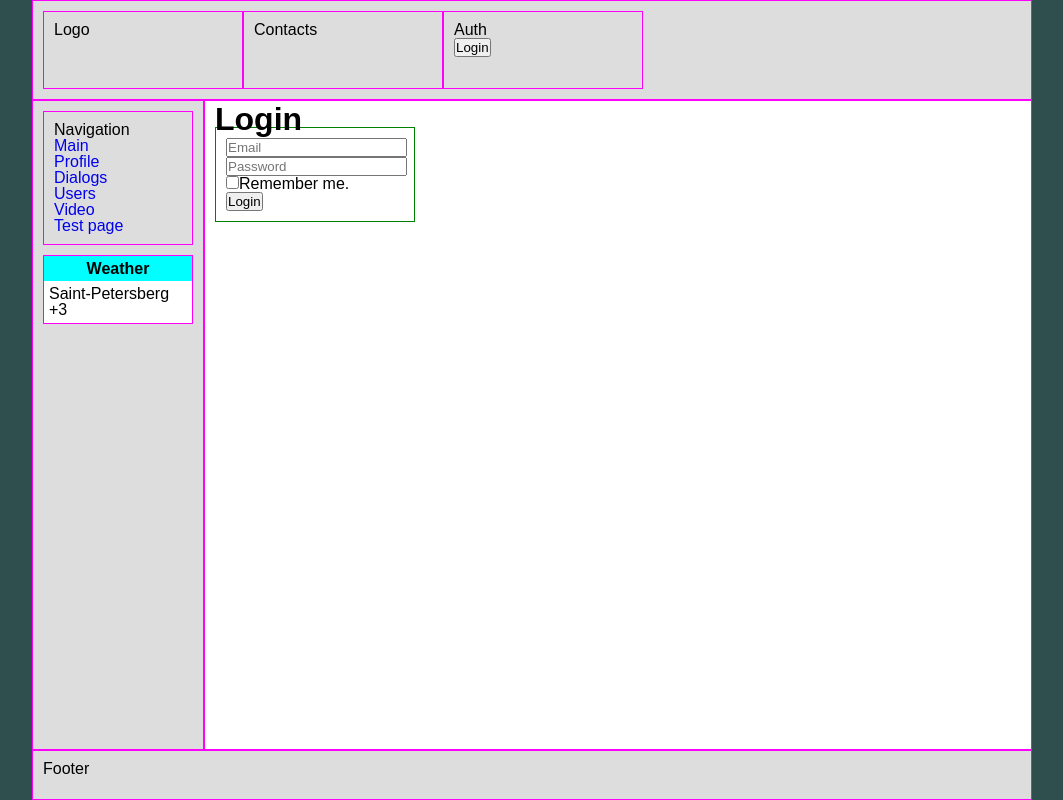
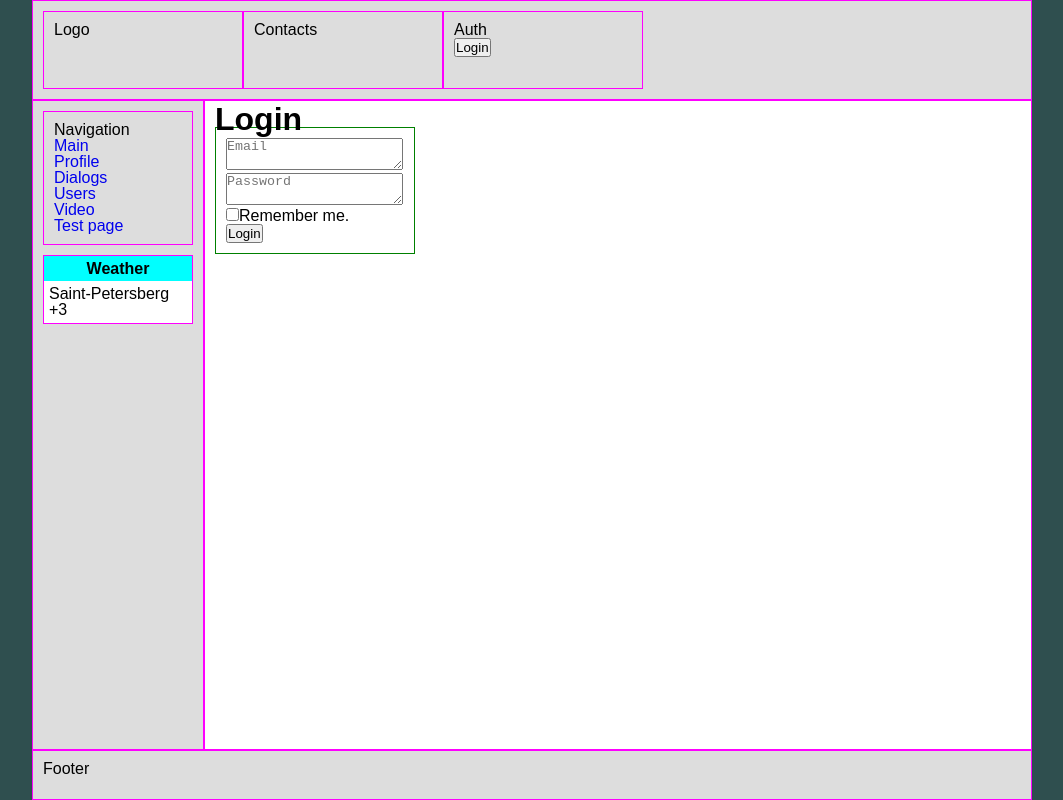
Before and after one commit to Artivan666/social-web, a React (Create React App) app in the folder social-web/: page /login in a window 1280 px wide. Shown: the whole page, without its empty margins (108-1171 px from the left). Built offline with nearby package versions, Linux system fonts and the light colour scheme; no server answers.

Commit message:
lesson #77

```diff
--- a/social-web/src/Components/Dialogs/Dialogs.jsx
+++ b/social-web/src/Components/Dialogs/Dialogs.jsx
@@ -2,12 +2,21 @@ import s from './Dialogs.module.css'
 import ss from '../../App.module.css'
 import { NavLink } from 'react-router-dom'
 import { Field, reduxForm } from 'redux-form'
+import { Input } from '../common/FormsControls/FormsControls'
+import { maxLength, requiredField } from '../../utils/validators/validators'
+
+const maxLength10 = maxLength(10)
 
 const DialogsForm = (props) => {
   return (
     <form onSubmit={props.handleSubmit} className={ss.form_style}>
       <div>
-        <Field component={'input'} name={'message'} placeholder={'Message'} />
+        <Field
+          component={Input}
+          name={'message'}
+          placeholder={'Message'}
+          validate={[requiredField, maxLength10]}
+        />
       </div>
       <div>
         <button>Send message</button>
--- a/social-web/src/Components/Login/Login.jsx
+++ b/social-web/src/Components/Login/Login.jsx
@@ -1,15 +1,29 @@
 import s from './Login.module.css'
 import ss from '../../App.module.css'
 import { Field, reduxForm } from 'redux-form'
+import { Input } from '../common/FormsControls/FormsControls'
+import { maxLength, requiredField } from '../../utils/validators/validators'
+
+const maxLength10 = maxLength(10)
 
 const LoginForm = (props) => {
   return (
     <form onSubmit={props.handleSubmit} className={ss.form_style}>
       <div>
-        <Field name={'email'} placeholder="Email" component={'input'} />
+        <Field
+          name={'email'}
+          placeholder="Email"
+          component={Input}
+          validate={[requiredField, maxLength10]}
+        />
       </div>
       <div>
-        <Field name={'password'} placeholder="Password" component={'input'} />
+        <Field
+          name={'password'}
+          placeholder="Password"
+          component={Input}
+          validate={[requiredField, maxLength10]}
+        />
       </div>
       <div>
         <Field name={'rememberMe'} component={'input'} type={'checkbox'} />
--- a/social-web/src/Components/Profile/Posts/Posts.jsx
+++ b/social-web/src/Components/Profile/Posts/Posts.jsx
@@ -3,15 +3,20 @@ import ss from '../../../App.module.css'
 import { Post } from './Post/Post'
 import React from 'react'
 import { Field, reduxForm } from 'redux-form'
+import { maxLength, requiredField } from '../../../utils/validators/validators'
+import { Textarea } from '../../common/FormsControls/FormsControls'
+
+const maxLength10 = maxLength(10)
 
 const PostForm = (props) => {
   return (
     <form onSubmit={props.handleSubmit} className={ss.form_style}>
       <div>
         <Field
-          component={'textarea'}
+          component={Textarea}
           name={'message'}
-          placeholder={'New post'}
+          placeholder={'New post message'}
+          validate={[requiredField, maxLength10]}
         />
       </div>
       <div>
--- /dev/null
+++ b/social-web/src/Components/common/FormsControls/FormsControls.jsx
@@ -0,0 +1,23 @@
+import s from './FormsControls.module.css'
+
+export const Textarea = ({ input, meta, ...props }) => {
+  const hasError = meta.touched && meta.error
+
+  return (
+    <div className={s.textarea + ' ' + (hasError ? s.error : '')}>
+      <textarea {...input} {...props} />
+      {hasError && <span>{meta.error}</span>}
+    </div>
+  )
+}
+
+export const Input = ({ input, meta, ...props }) => {
+  const hasError = meta.touched && meta.error
+
+  return (
+    <div className={s.input + ' ' + (hasError ? s.error : '')}>
+      <textarea {...input} {...props} />
+      {hasError && <span>{meta.error}</span>}
+    </div>
+  )
+}
--- /dev/null
+++ b/social-web/src/Components/common/FormsControls/FormsControls.module.css
@@ -0,0 +1,10 @@
+.textarea {
+}
+
+.error textarea {
+  border: 3px solid red;
+}
+
+.error span {
+  color: red;
+}
--- /dev/null
+++ b/social-web/src/utils/validators/validators.js
@@ -0,0 +1,15 @@
+export const requiredField = (value) => {
+  if (value) {
+    return undefined
+  } else {
+    return 'Field is required'
+  }
+}
+
+export const maxLength = (maxLength) => (value) => {
+  if (value && value.length > maxLength) {
+    return `Max length is ${maxLength} symbols`
+  } else {
+    return undefined
+  }
+}
```
